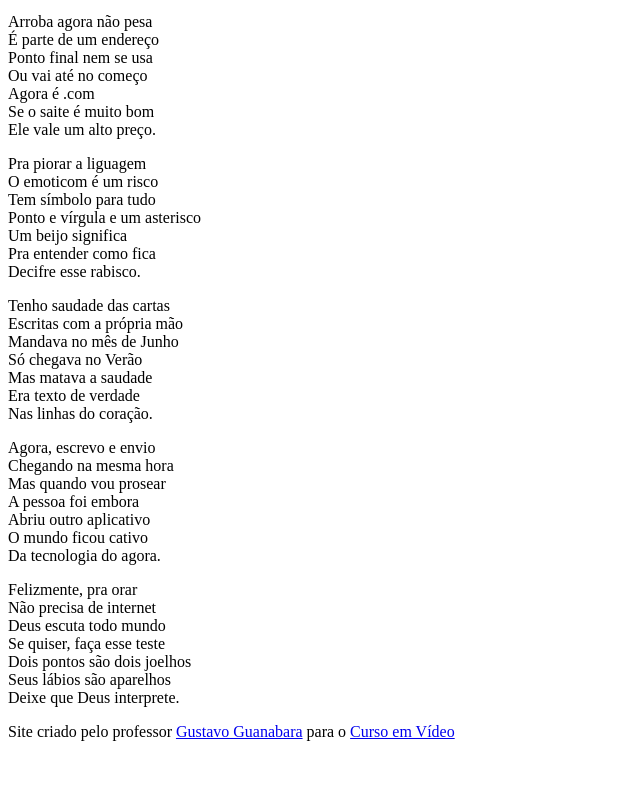
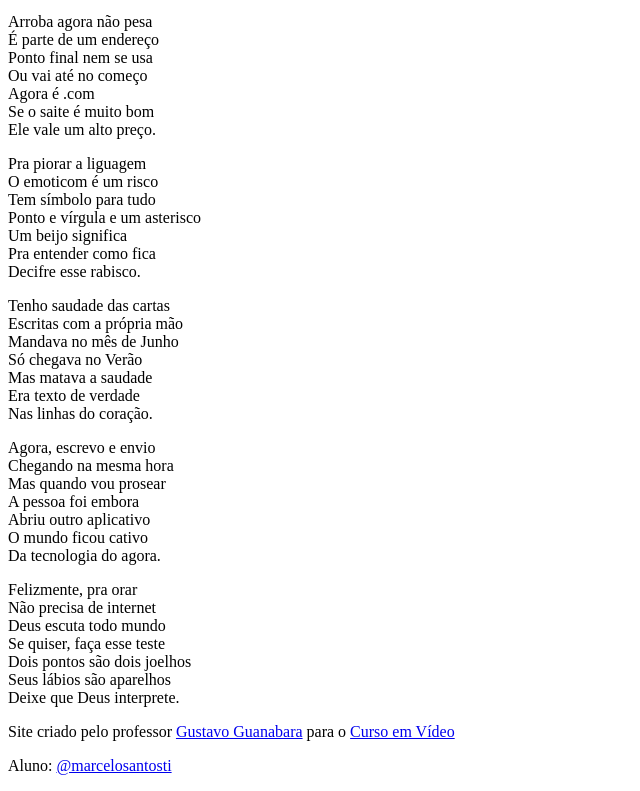
Before and after one commit to Marcelo-San/cordel, a plain HTML site: page index.html in a window 1280 px wide. Shown: the part 385-1176 px from the top of the page, without its empty margins (0-640 px from the left). Before the commit the page ends 1142 px from the top, so only its background shows below. Drawn offline with Linux system fonts and the light colour scheme; files that its build step writes are made by us from their sources.

Commit message:
Adicionado o endereço para o meu site.

```diff
--- a/index.html
+++ b/index.html
@@ -99,6 +99,7 @@
 
         <footer>
             <p>Site criado pelo professor <a href="https://gustavoguanabara.github.io" target="_blank">Gustavo Guanabara</a> para o <a href="https://www.cursoemvideo.com" target="_blank">Curso em Vídeo</a></p>
+            <p>Aluno: <a href="https://marcelosantosti.negocio.site">@marcelosantosti</a></p>
         </footer>
     </body>
 </html>
```
